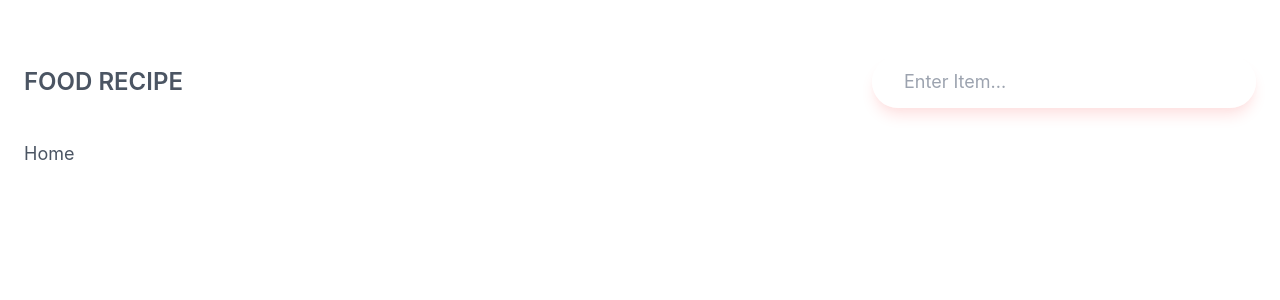
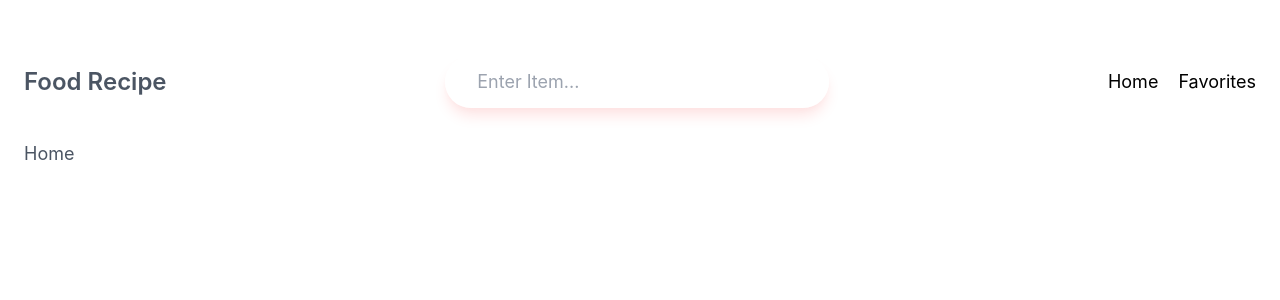
Before and after one commit to firoliyos/React-Food-Recipe-App, a React (Create React App) app in the folder food-recipe-app/: page / in a window 1280 px wide. Shown: the top 300 px of the page. Built offline with nearby package versions, Linux system fonts and the light colour scheme.

Commit message:
Navbar-done

```diff
--- a/food-recipe-app/src/components/navbar/index.jsx
+++ b/food-recipe-app/src/components/navbar/index.jsx
@@ -1,8 +1,13 @@
-
+import {NavLink} from 'react-router-dom'
 export default function Navbar(){
    return(
     <nav className="flex justify-between items-center py-8 container mx-auto flex-col lg:flex-row gap-5 lg:gap-0 ">
-      <h2 className="text-2xl font-semibold">FOOD RECIPE</h2>
+      <h2 className="text-2xl font-semibold">
+      <NavLink to={'/'} >
+            Food Recipe
+      </NavLink>
+      </h2>
+
       <form>
        <input
        type="text"
@@ -11,6 +16,18 @@
        className="bg-white/75 p-3 px-8 rounded-full outline-none lg:w-96 shadow-lg shadow-red-100 focus:shadow-red-200"
        />
       </form>
+      <ul className="flex gap-5">
+        <li>
+         <NavLink to={'/'} className="text-black hover:text-gray-700 duration-300">
+            Home
+         </NavLink>
+        </li>
+        <li>
+         <NavLink to={'/favorites'} className="text-black hover:text-gray-700 duration-300">
+            Favorites
+         </NavLink>
+        </li>
+      </ul>
     </nav>
    )
 }
```
